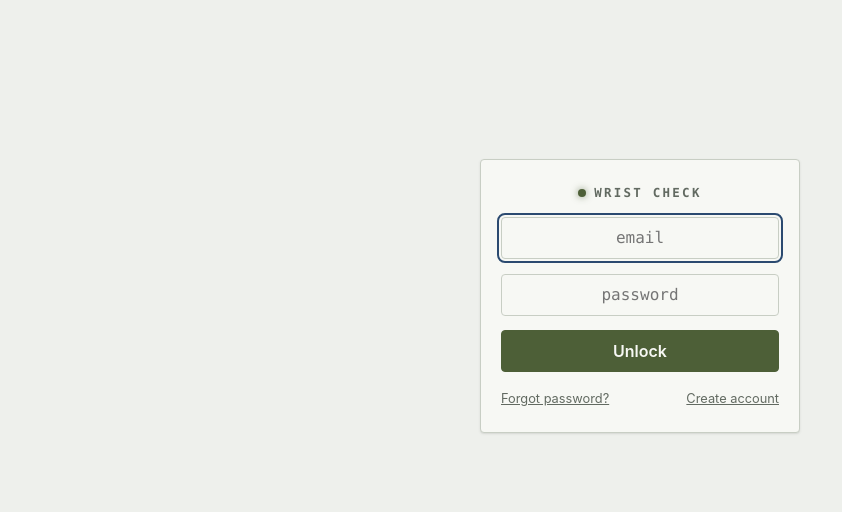
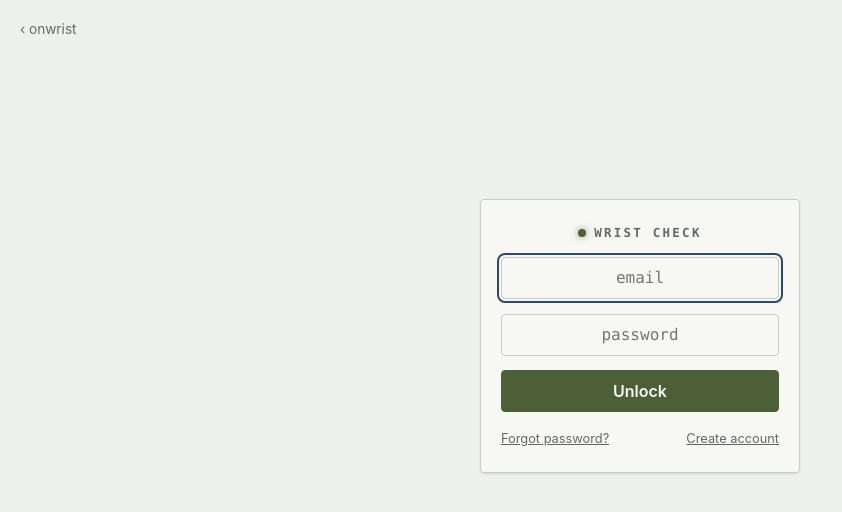
Before and after one commit to jdstemmler/onwrist.watch, a SvelteKit app: page /login in a window 1280 px wide. Shown: the top 512 px of the page, without its empty margins (0-842 px from the left). Built offline with nearby package versions, Linux system fonts and the light colour scheme; no server answers.

Commit message:
feat: route back to the homepage from auth pages and after logout

```diff
--- a/src/routes/+layout.svelte
+++ b/src/routes/+layout.svelte
@@ -32,6 +32,11 @@
 			{/if}
 		</div>
 	{/if}
+{/if}
+{#if GATE_ROUTES.has(page.route.id ?? '')}
+	<header class="gate-header">
+		<a href="/">‹ {data.appName}</a>
+	</header>
 {/if}
 <main>{@render children()}</main>
 
@@ -71,4 +76,18 @@
 	.unverified-banner .error {
 		color: var(--danger);
 	}
+
+	.gate-header {
+		padding: 1rem 1.25rem 0;
+	}
+
+	.gate-header a {
+		font-size: 0.85rem;
+		color: var(--fg-muted);
+		text-decoration: none;
+	}
+
+	.gate-header a:hover {
+		color: var(--accent);
+	}
 </style>
--- a/src/routes/login/+page.server.ts
+++ b/src/routes/login/+page.server.ts
@@ -50,6 +50,6 @@
 		const token = cookies.get(SESSION_COOKIE);
 		if (token) await revokeSession(await getDb(), token);
 		cookies.delete(SESSION_COOKIE, { path: '/' });
-		redirect(303, '/login');
+		redirect(303, '/');
 	}
 };
```
